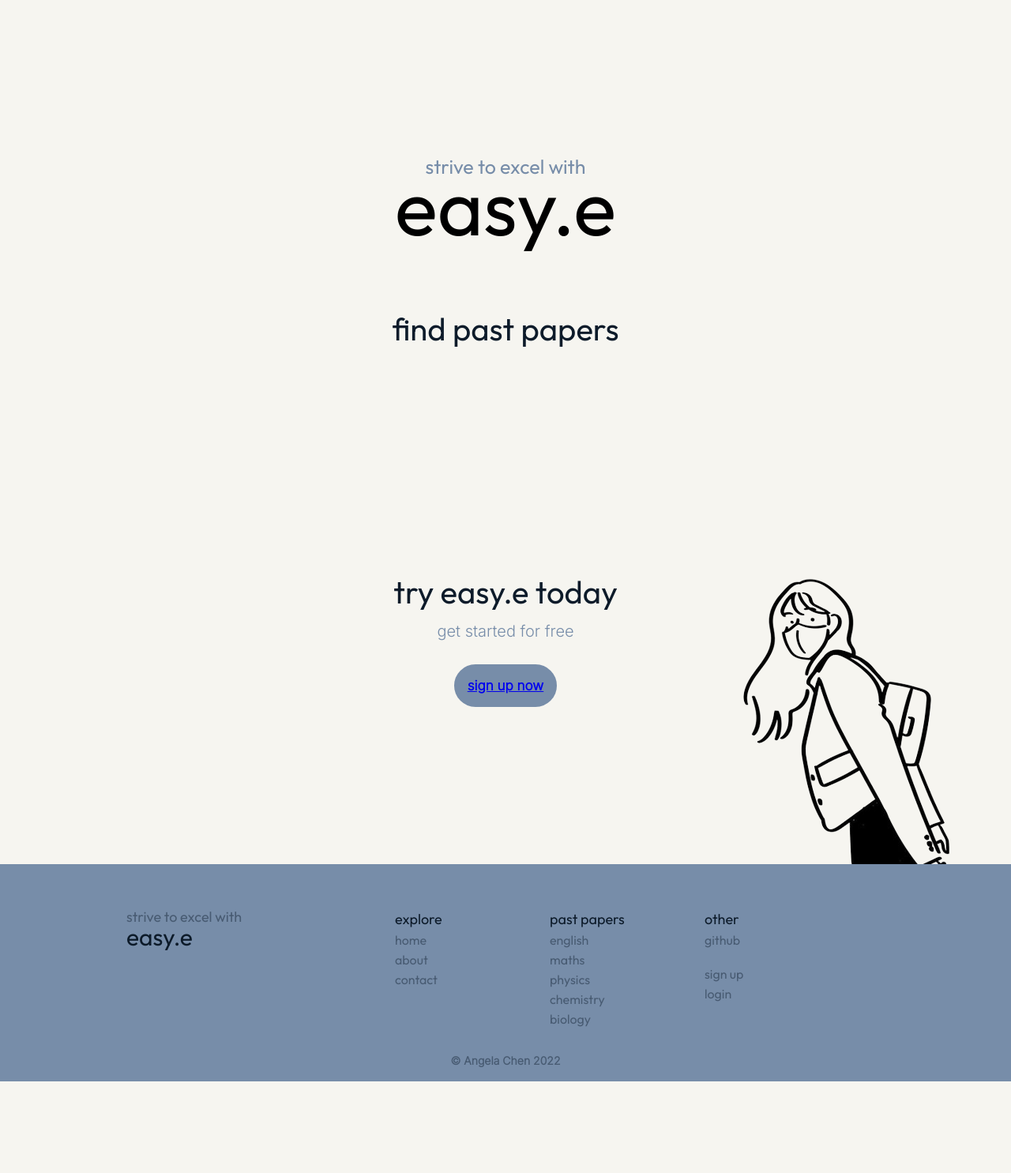
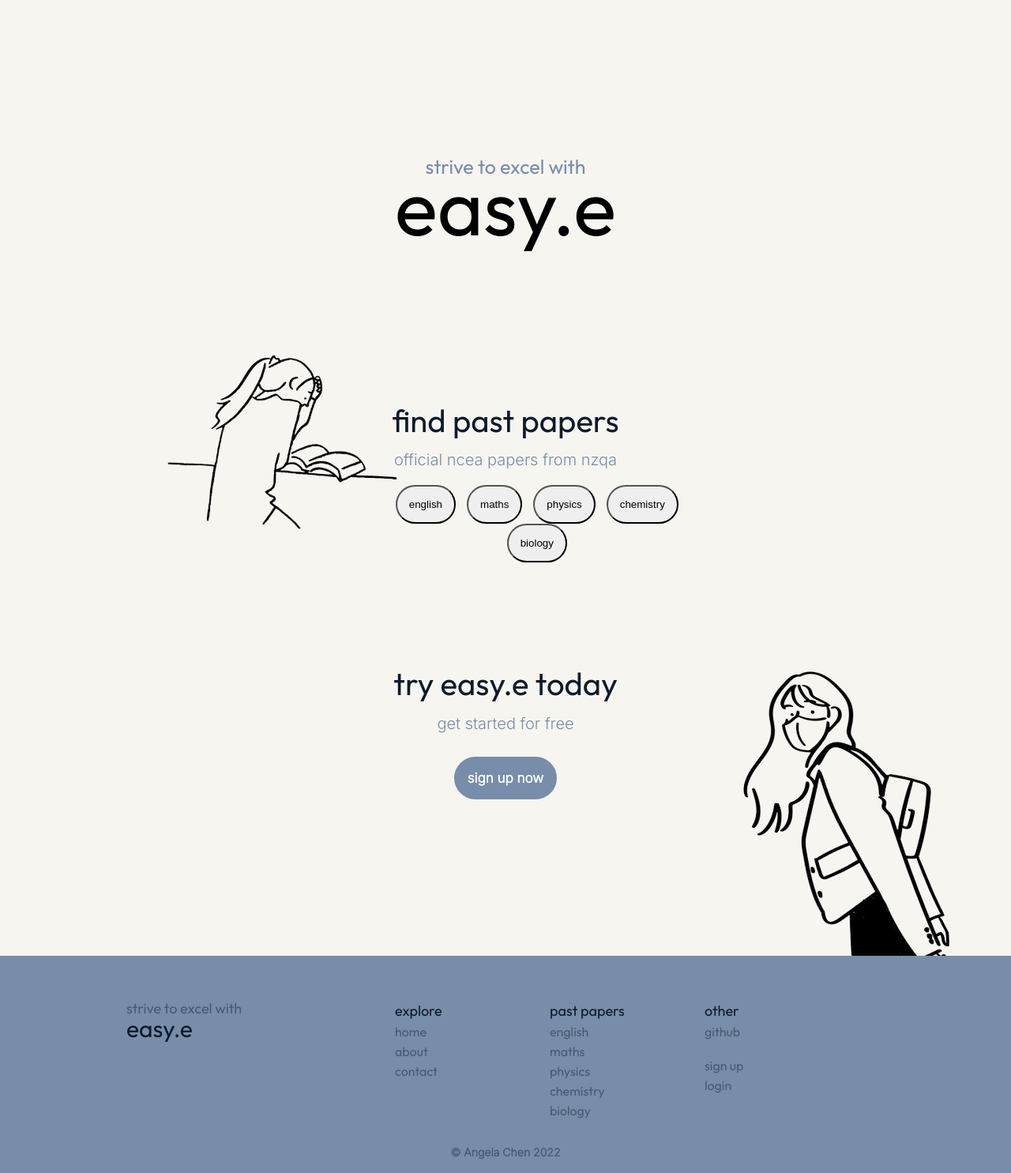
Before and after one commit to angchn/easy-e, a Flask app: page / in a window 1280 px wide. Shown: the part 71-1556 px from the top of the page at 79% size. Before the commit the page ends 1440 px from the top, so only its background shows below. Run offline with Flask 2, Linux system fonts and the light colour scheme.

Commit message:
home page

```diff
--- a/static/styles.css
+++ b/static/styles.css
@@ -66,6 +66,7 @@ body {
 #header{
     text-align: center;
     padding-top: 175px;
+    height: 300px;
 }
 
 #subtitle {
@@ -82,6 +83,17 @@ body {
     font-weight: 300;
     margin-top: -50px;
     user-select: none;
+}
+
+.home_papers {
+    width: 50%;
+    margin-left: 30%;
+}
+
+.home_subjects{
+    border-radius: 25px;
+    margin-right: 10px;
+    padding: 15px;
 }
 
 .home_sections {
@@ -127,6 +139,13 @@ body {
 .mask_girl {
     position: absolute;
     margin-top: -200px;
+}
+
+.study_girl {
+    position: absolute;
+    margin-top: -100px;
+    width: 25%;
+    height: auto;
 }
 
 #paper_dropdown {
--- a/templates/home.html
+++ b/templates/home.html
@@ -8,13 +8,22 @@
 </div>
 
 <div class="page">
+    <img src="/static/home_illustration.png" class="study_girl">
     <div class="home_sections">
         <h2 class="home_headings">find past papers</h2>
+        <p class="home_descriptions">official ncea papers from nzqa</p>
+        <div class="home_papers">
+            <a href="{{url_for('english')}}"><button type=button class="home_subjects">english</button></a>
+            <a href="{{url_for('maths')}}"><button type=button class="home_subjects">maths</button></a>
+            <a href="{{url_for('physics')}}"><button type=button class="home_subjects">physics</button></a>
+            <a href="{{url_for('chemistry')}}"><button type=button class="home_subjects">chemistry</button></a>
+            <a href="{{url_for('biology')}}"><button type=button class="home_subjects">biology</button></a>
+        </div>
     </div>
     <div class="home_sections">
         <h2 class="home_headings">try easy.e today</h2>
         <p class="home_descriptions">get started for free</p>
-        <button class="home_buttons" type="button"><a class="home_buttons_link" href="{{url_for('signup')}}">sign up now</a></button>
+        <a href="{{url_for('signup')}}"><button class="home_buttons" type="button">sign up now</button></a>
         <img src="/static/home_illustration2.png" class="mask_girl">
     </div>
 </div>
```
Also changed, not shown: static/dashboard.png (deleted), static/home_illustration.png.
